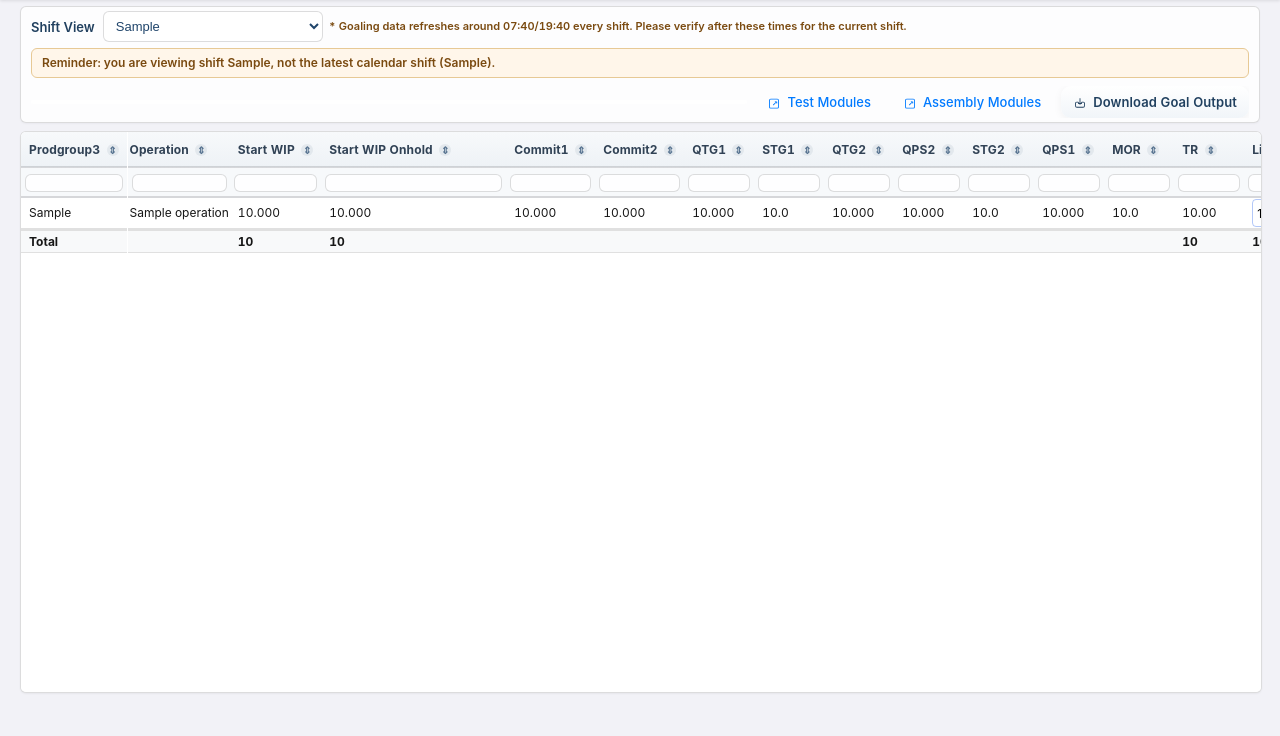
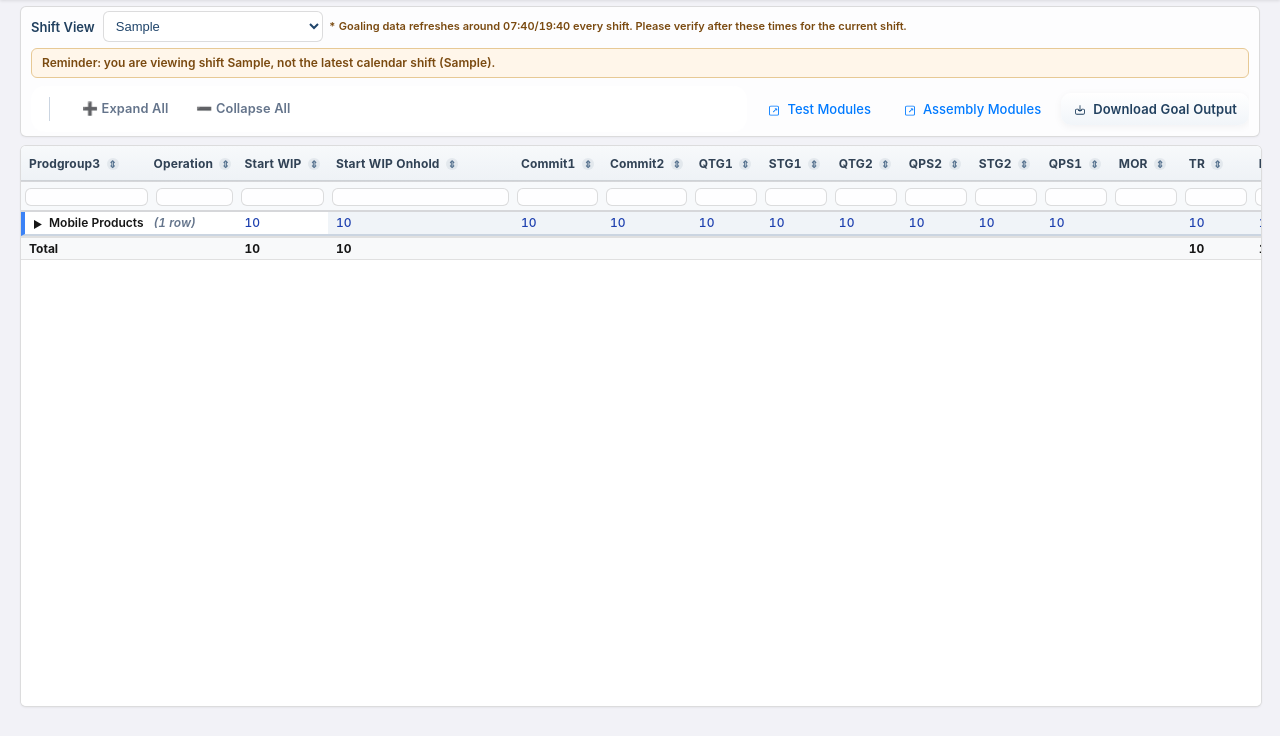
Before and after one commit to wanjichen/CDAT_Goaling, a Flask app: template templates/finish.html in a window 1280 px wide. Shown: the part 64-800 px from the top of the page. Run offline with Flask 3, Linux system fonts and the light colour scheme; the template is opened without the code that fills it: most values are stand-ins (such as "Sample title", 1, 10 or a date in 2020); parts of the project's set-up code (start-up, migrations or seed data) failed here and were passed over; some libraries are stand-ins or nearby versions.

Commit message:
Added Expend/Collapse in finish modules

```diff
--- a/app.py
+++ b/app.py
@@ -1,3 +1,4 @@
+from product_config import DT_PRODUCTS, PCH_PRODUCTS, OLB_GOAL_FACTOR_DT, OLB_GOAL_FACTOR_NON_DT, get_olb_goal_factor
 import urllib.parse
 import csv
 import math
@@ -98,31 +99,8 @@ app.config['SQLALCHEMY_ENGINE_OPTIONS'] = _engine_opts
 db = SQLAlchemy(app)
 
 
-# ---------------------------------------------------------------------------
-# OLB goal-factor configuration
-# ---------------------------------------------------------------------------
-# prodgroup3 values that belong to the DT (Desktop) product family.
-# These use OLB_GOAL_FACTOR_DT (0.8).
-# All other prodgroup3 values use OLB_GOAL_FACTOR_NON_DT (0.8 * 0.8 = 0.64).
-#
-# To add or remove a product, edit DT_PRODUCTS below.
-DT_PRODUCTS: set[str] = {
-    'ADP',
-    'ADPIOT',
-    'MTP',
-    'ARLS816L',
-    'ARLR816L',
-    'ARLS681',
-    'RPLS881',
-    'RPRS881',
-    'RPLS601',
-    'RPRS601',
-}
-
-OLB_GOAL_FACTOR_DT: float = 0.8          # prodgroup3 IN DT_PRODUCTS
-# prodgroup3 NOT IN DT_PRODUCTS (0.64)
-OLB_GOAL_FACTOR_NON_DT: float = 0.8 * 0.8
-# ---------------------------------------------------------------------------
+# Product family configuration (DT vs. Mobile classification) lives in
+# product_config.py so it can be reused outside of this module.
 
 # Register isolated areas (kept separate from production assembly modules).
 register_test_routes(app)
@@ -1344,8 +1322,8 @@ def sync_olb_goal(year: int, shift: str, prodgroup3: str, user: str):
         ).scalar() or 0
 
         # Calculate OLB goal: (V8 + HDMx) * goal_factor + shift_start_wip
-        # Factor depends on whether prodgroup3 belongs to the DT product family.
-        goal_factor = OLB_GOAL_FACTOR_DT if prodgroup3 in DT_PRODUCTS else OLB_GOAL_FACTOR_NON_DT
+        # Factor depends on whether prodgroup3 belongs to the DT or PCH product family.
+        goal_factor = get_olb_goal_factor(prodgroup3)
         shift_start_wip = float(olb_row.shift_start_wip or 0) if olb_row else 0
         olb_goal = round((float(v8_goal) + float(hdmx_goal))
                          * goal_factor + shift_start_wip, 1)
--- /dev/null
+++ b/static/js/finish_expand_collapse.js
@@ -0,0 +1,367 @@
+// Expand/collapse grouping for Finish modules (MARK / DVI).
+//
+// Unlike static/js/test_expand_collapse.js (which groups STHI/HDMx rows by
+// their own prodgroup3), this groups finish rows by PRODUCT FAMILY:
+//   - DT Products   (product_config.DT_PRODUCTS)
+//   - PCH Products  (product_config.PCH_PRODUCTS)
+//   - Mobile Products (everything else)
+//
+// The classification lists are rendered server-side (single source of truth
+// in product_config.py) into window.DT_PRODUCTS / window.PCH_PRODUCTS /
+// window.PRODUCT_FAMILY_ORDER by finish.html. This script only reads them.
+//
+// Call initFinishGrouping() after the page loads.
+
+function getFinishProductFamily(prodgroup3) {
+  const pg3 = (prodgroup3 || '').trim();
+  const dtList = window.DT_PRODUCTS || [];
+  const pchList = window.PCH_PRODUCTS || [];
+  if (dtList.includes(pg3)) return 'DT Products';
+  if (pchList.includes(pg3)) return 'PCH Products';
+  return 'Mobile Products';
+}
+
+function initFinishGrouping() {
+  const tbody = document.querySelector('#testTable tbody');
+  if (!tbody) return;
+
+  const dataRows = Array.from(tbody.querySelectorAll('tr[data-id]'));
+  if (dataRows.length === 0) return;
+
+  // Group rows by product family.
+  const groups = {};
+  dataRows.forEach(row => {
+    const prodgroup3 = row.querySelector('td[data-col="prodgroup3"]')?.textContent.trim();
+    const family = getFinishProductFamily(prodgroup3);
+    if (!groups[family]) groups[family] = [];
+    groups[family].push(row);
+  });
+
+  // Clear tbody
+  tbody.innerHTML = '';
+
+  const order = (window.PRODUCT_FAMILY_ORDER && window.PRODUCT_FAMILY_ORDER.length)
+    ? window.PRODUCT_FAMILY_ORDER
+    : ['DT Products', 'PCH Products', 'Mobile Products'];
+
+  order.forEach(family => {
+    const childRows = groups[family];
+    if (!childRows || childRows.length === 0) return;
+
+    const isExpanded = false; // Start collapsed by default
+
+    const headerRow = createFinishGroupHeaderRow(family, childRows, isExpanded);
+    tbody.appendChild(headerRow);
+
+    childRows.forEach(childRow => {
+      childRow.classList.add('child-row');
+      if (!isExpanded) childRow.classList.add('collapsed');
+      childRow.setAttribute('data-group', family);
+      // Note: prodgroup3 stays visible on child rows (unlike STHI/HDMx),
+      // since a family group contains many distinct prodgroup3 values.
+      tbody.appendChild(childRow);
+    });
+  });
+
+  if (typeof calculateFinishTotals === 'function') {
+    calculateFinishTotals();
+  }
+
+  drawFinishGroupHeaderProgressBars();
+  applyFinishRowStriping();
+}
+
+function createFinishGroupHeaderRow(family, childRows, isExpanded) {
+  const headerRow = document.createElement('tr');
+  headerRow.classList.add('group-header-row');
+  headerRow.setAttribute('data-group', family);
+  headerRow.setAttribute('data-expanded', isExpanded ? 'true' : 'false');
+
+  const firstChild = childRows[0];
+  const cells = firstChild.querySelectorAll('td');
+  const aggregatedData = calculateFinishAggregatedData(childRows);
+
+  cells.forEach((cell, index) => {
+    const dataCol = cell.getAttribute('data-col');
+    const headerCell = document.createElement('td');
+    headerCell.className = cell.className;
+    headerCell.setAttribute('data-col', dataCol);
+
+    if (index === 0) {
+      // First cell: family name with expand/collapse icon
+      const icon = document.createElement('span');
+      icon.className = 'expand-collapse-icon' + (isExpanded ? ' expanded' : '');
+      icon.innerHTML = '▶';
+      icon.setAttribute('aria-label', isExpanded ? 'Collapse' : 'Expand');
+
+      headerCell.appendChild(icon);
+      headerCell.appendChild(document.createTextNode(family));
+    } else if (index === 1) {
+      // Second cell (operation): show row count instead
+      headerCell.textContent = `(${childRows.length} ${childRows.length === 1 ? 'row' : 'rows'})`;
+    } else if (dataCol === 'progress') {
+      const goal = aggregatedData.goal || 0;
+      const output = aggregatedData.output || 0;
+      const progressPercent = goal > 0 ? Math.round((output / goal) * 100) : 0;
+      headerCell.setAttribute('data-progress', progressPercent);
+      headerCell.setAttribute('data-output', output);
+      headerCell.setAttribute('data-goal', goal);
+      headerCell.textContent = progressPercent + '%';
+    } else if (aggregatedData[dataCol] !== undefined) {
+      const span = document.createElement('span');
+      span.className = 'summary-value';
+      span.textContent = formatFinishGroupNumber(aggregatedData[dataCol]);
+      headerCell.appendChild(span);
+    } else {
+      headerCell.textContent = '';
+    }
+
+    headerRow.appendChild(headerCell);
+  });
+
+  headerRow.addEventListener('click', (e) => {
+    if (e.target.tagName === 'INPUT' || e.target.tagName === 'BUTTON' || e.target.tagName === 'TEXTAREA') {
+      return;
+    }
+    toggleFinishGroup(family);
+  });
+
+  return headerRow;
+}
+
+function calculateFinishAggregatedData(childRows) {
+  const aggregated = {
+    shift_start_wip: 0,
+    start_wip_onhold: 0,
+    commit1: 0,
+    commit2: 0,
+    qtg1: 0,
+    qtg2: 0,
+    qps1: 0,
+    qps2: 0,
+    tr: 0,
+    link_cell_qty: 0,
+    capacity: 0,
+    goal: 0,
+    output: 0,
+    stg1: null,
+    stg2: null
+  };
+
+  const firstRow = childRows[0];
+  const stg1Cell = firstRow.querySelector('td[data-col="stg1"]');
+  const stg2Cell = firstRow.querySelector('td[data-col="stg2"]');
+  if (stg1Cell) aggregated.stg1 = parseFloat(stg1Cell.textContent) || 0;
+  if (stg2Cell) aggregated.stg2 = parseFloat(stg2Cell.textContent) || 0;
+
+  childRows.forEach(row => {
+    Object.keys(aggregated).forEach(col => {
+      if (col === 'stg1' || col === 'stg2') return;
+
+      const cell = row.querySelector(`td[data-col="${col}"]`);
+      if (!cell) return;
+
+      const input = cell.querySelector('input, textarea');
+      let value = 0;
+      if (input) {
+        value = parseFloat(input.value) || 0;
+      } else {
+        value = parseFloat(cell.textContent) || 0;
+      }
+
+      if (col === 'commit1' || col === 'commit2') {
+        aggregated[col] = Math.max(aggregated[col], value);
+      } else {
+        aggregated[col] += value;
+      }
+    });
+  });
+
+  return aggregated;
+}
+
+function toggleFinishGroup(family) {
+  const headerRow = document.querySelector(`tr.group-header-row[data-group="${family}"]`);
+  if (!headerRow) return;
+
+  const isExpanded = headerRow.getAttribute('data-expanded') === 'true';
+  const newState = !isExpanded;
+  headerRow.setAttribute('data-expanded', newState ? 'true' : 'false');
+
+  const icon = headerRow.querySelector('.expand-collapse-icon');
+  if (icon) {
+    if (newState) icon.classList.add('expanded');
+    else icon.classList.remove('expanded');
+  }
+
+  const childRows = document.querySelectorAll(`tr.child-row[data-group="${family}"]`);
+  childRows.forEach(row => {
+    if (newState) row.classList.remove('collapsed');
+    else row.classList.add('collapsed');
+  });
+
+  if (typeof calculateFinishTotals === 'function') {
+    calculateFinishTotals();
+  }
+
+  applyFinishRowStriping();
+}
+
+function formatFinishGroupNumber(num) {
+  if (num === 0) return '0';
+  if (num === Math.floor(num)) return num.toString();
+  return num.toFixed(1);
+}
+
+function expandAllFinishGroups() {
+  document.querySelectorAll('tr.group-header-row').forEach(headerRow => {
+    const family = headerRow.getAttribute('data-group');
+    if (headerRow.getAttribute('data-expanded') === 'false') {
+      toggleFinishGroup(family);
+    }
+  });
+}
+
+function collapseAllFinishGroups() {
+  document.querySelectorAll('tr.group-header-row').forEach(headerRow => {
+    const family = headerRow.getAttribute('data-group');
+    if (headerRow.getAttribute('data-expanded') === 'true') {
+      toggleFinishGroup(family);
+    }
+  });
+}
+
+function drawFinishGroupHeaderProgressBars() {
+  document.querySelectorAll('tr.group-header-row').forEach(headerRow => {
+    const progressCell = headerRow.querySelector('td[data-col="progress"]');
+    if (!progressCell) return;
+
+    const goal = parseFloat(progressCell.getAttribute('data-goal')) || 0;
+    const output = parseFloat(progressCell.getAttribute('data-output')) || 0;
+    const progressPercent = parseFloat(progressCell.getAttribute('data-progress')) || 0;
+
+    if (!progressCell.querySelector('.progress-wrap')) {
+      const wrap = document.createElement('div');
+      wrap.className = 'progress-wrap';
+
+      const track = document.createElement('div');
+      track.className = 'progress-track';
+
+      const fill = document.createElement('div');
+      fill.className = 'progress-fill';
+
+      track.appendChild(fill);
+      wrap.appendChild(track);
+
+      const label = document.createElement('div');
+      label.className = 'progress-label';
+
+      progressCell.innerHTML = '';
+      progressCell.appendChild(wrap);
+      progressCell.appendChild(label);
+    }
+
+    const fill = progressCell.querySelector('.progress-fill');
+    const label = progressCell.querySelector('.progress-label');
+
+    if (fill && label) {
+      const pctClamped = Math.min(100, Math.max(0, progressPercent));
+      fill.style.width = pctClamped + '%';
+
+      if (window.ProgressScale && window.ProgressScale.fillGradientCss) {
+        fill.style.background = window.ProgressScale.fillGradientCss(progressPercent);
+      }
+
+      fill.classList.remove('is-ok', 'is-warn', 'is-bad');
+      if (goal > 0) {
+        if (progressPercent >= 100) fill.classList.add('is-ok');
+        else if (progressPercent >= 50) fill.classList.add('is-warn');
+        else fill.classList.add('is-bad');
+      }
+
+      label.textContent = goal > 0 ? Math.round(progressPercent) + '%' : '';
+      progressCell.title = goal > 0 ? `${output} / ${goal} (${progressPercent.toFixed(1)}%)` : `${output} / ${goal}`;
+    }
+  });
+}
+
+// Refresh a single group header's aggregates after an inline edit
+// (goal / link qty) inside one of its child rows.
+function refreshFinishGroupAggregatesForRow(row) {
+  if (!row) return;
+  const family = row.getAttribute('data-group');
+  if (!family) return;
+
+  const headerRow = document.querySelector(`tr.group-header-row[data-group="${family}"]`);
+  if (!headerRow) return;
+
+  const childRows = Array.from(document.querySelectorAll(`tr.child-row[data-group="${family}"]`));
+  if (childRows.length === 0) {
+    // No rows left in this family (e.g. the last row was deleted) - remove
+    // the now-empty group header entirely.
+    headerRow.remove();
+    return;
+  }
+
+  const aggregatedData = calculateFinishAggregatedData(childRows);
+
+  headerRow.querySelectorAll('td[data-col]').forEach(headerCell => {
+    const dataCol = headerCell.getAttribute('data-col');
+    if (dataCol === 'prodgroup3' || dataCol === 'operation') return;
+
+    if (dataCol === 'progress') {
+      const goal = aggregatedData.goal || 0;
+      const output = aggregatedData.output || 0;
+      const progressPercent = goal > 0 ? Math.round((output / goal) * 100) : 0;
+      headerCell.setAttribute('data-progress', progressPercent);
+      headerCell.setAttribute('data-output', output);
+      headerCell.setAttribute('data-goal', goal);
+      return;
+    }
+
+    if (aggregatedData[dataCol] !== undefined) {
+      let span = headerCell.querySelector('.summary-value');
+      if (!span) {
+        span = document.createElement('span');
+        span.className = 'summary-value';
+        headerCell.innerHTML = '';
+        headerCell.appendChild(span);
+      }
+      span.textContent = formatFinishGroupNumber(aggregatedData[dataCol]);
+    }
+  });
+
+  drawFinishGroupHeaderProgressBars();
+}
+
+// Zebra striping for visible child rows only, per group.
+function applyFinishRowStriping() {
+  const tbody = document.querySelector('#testTable tbody');
+  if (!tbody) return;
+
+  const visibleChildRows = Array.from(tbody.querySelectorAll('tr.child-row:not(.collapsed)'));
+
+  tbody.querySelectorAll('tr.child-row').forEach(row => {
+    row.classList.remove('stripe-even', 'stripe-odd');
+  });
+
+  const groupedRows = {};
+  visibleChildRows.forEach(row => {
+    const group = row.getAttribute('data-group');
+    if (!groupedRows[group]) groupedRows[group] = [];
+    groupedRows[group].push(row);
+  });
+
+  Object.keys(groupedRows).forEach(group => {
+    groupedRows[group].forEach((row, index) => {
+      if (index % 2 === 0) row.classList.add('stripe-odd');
+      else row.classList.add('stripe-even');
+    });
+  });
+}
+
+window.initFinishGrouping = initFinishGrouping;
+window.expandAllFinishGroups = expandAllFinishGroups;
+window.collapseAllFinishGroups = collapseAllFinishGroups;
+window.refreshFinishGroupAggregatesForRow = refreshFinishGroupAggregatesForRow;
+window.applyFinishRowStriping = applyFinishRowStriping;
--- a/templates/finish.html
+++ b/templates/finish.html
@@ -9,6 +9,7 @@
     <link rel="stylesheet" href="{{ url_for('static', filename='css/app.css') }}">
     <link rel="stylesheet" href="{{ url_for('static', filename='css/index.css') }}">
     <link rel="stylesheet" href="{{ url_for('static', filename='css/test.css') }}?v=20260708b">
+    <link rel="stylesheet" href="{{ url_for('static', filename='css/test_expand_collapse.css') }}?v=20260825a">
 </head>
 
 <body>
@@ -132,6 +133,12 @@
                     class="tab-link{% if tab == current_page %} active{% endif %}">{{
                     tab }}</a>
                 {% endfor %}
+                <span class="expand-collapse-separator"></span>
+                <a href="javascript:void(0)" onclick="expandAllFinishGroups()" class="tab-link expand-collapse-tab-btn"
+                    title="Expand all product family groups">➕ Expand All</a>
+                <a href="javascript:void(0)" onclick="collapseAllFinishGroups()"
+                    class="tab-link expand-collapse-tab-btn" title="Collapse all product family groups">➖ Collapse
+                    All</a>
             </div>
             <a class="tab-link copy-tab-btn quick-link-btn" href="{{ url_for('test_home') }}" title="Go to Test Modules"
                 aria-label="Go to Test Modules" target="_blank" rel="noopener noreferrer">
@@ -425,9 +432,15 @@
     </div>
 
     <script src="{{ url_for('static', filename='js/progress_scale.js') }}?v=20260520"></script>
+    <script src="{{ url_for('static', filename='js/finish_expand_collapse.js') }}?v=20260825a"></script>
     <script>
         const FINISH_PAGE = '{{ current_page }}';
         const SELECTED_SHIFT = '{{ selected_shift }}';
+
+        // Product family classification (single source of truth: product_config.py)
+        window.DT_PRODUCTS = {{ (dt_products or[]) | tojson }};
+        window.PCH_PRODUCTS = {{ (pch_products or[]) | tojson }};
+        window.PRODUCT_FAMILY_ORDER = {{ (product_family_order or[]) | tojson }};
 
         // === URL helpers (handles IIS sub-application prefix e.g. /CDAT_Goaling) ===
         // Base path is injected server-side by Flask so it's always correct.
@@ -652,6 +665,16 @@
 
             if (current === original) return;
 
+            // Keep totals and group aggregates live as the user types,
+            // the same way STHI/HDMx (test.js) does - don't wait for the
+            // server round-trip before reflecting the change on screen.
+            if (type === 'goal' || type === 'cellqty') {
+                calculateFinishTotals();
+                if (typeof refreshFinishGroupAggregatesForRow === 'function') {
+                    refreshFinishGroupAggregatesForRow(row);
+                }
+            }
+
             let payload = { id: parseInt(id, 10) };
             if (type === 'goal') {
                 payload.goal = current === '' ? null : parseFloat(current);
@@ -682,6 +705,9 @@
                             }
 
                             calculateFinishTotals();
+                            if (typeof refreshFinishGroupAggregatesForRow === 'function') {
+                                refreshFinishGroupAggregatesForRow(row);
+                            }
                         } else {
                             showToast(data.message || 'Update failed.', 'error');
                         }
@@ -716,6 +742,9 @@
                             }
 
                             calculateFinishTotals();
+                            if (typeof refreshFinishGroupAggregatesForRow === 'function') {
+                                refreshFinishGroupAggregatesForRow(row);
+                            }
                         } else {
                             showToast(data.message || 'Update failed.', 'error');
                         }
@@ -770,9 +799,17 @@
                     throw new Error(errMsg);
                 }
 
+                const family = row.getAttribute('data-group');
                 row.remove();
                 showToast('Row deleted.', 'success');
                 calculateFinishTotals();
+                if (family && typeof refreshFinishGroupAggregatesForRow === 'function') {
+                    // Row is already removed from the DOM; pass a stand-in with the
+                    // same data-group so the helper can locate the remaining child rows.
+                    const stub = document.createElement('tr');
+                    stub.setAttribute('data-group', family);
+                    refreshFinishGroupAggregatesForRow(stub);
+                }
             } catch (e) {
                 showToast(String(e.message || e), 'error');
             } finally {
@@ -896,6 +933,12 @@
         // Initialize totals on page load
         calculateFinishTotals();
 
+        // Group rows into DT / PCH / Mobile product family sections
+        // (see static/js/finish_expand_collapse.js).
+        if (typeof initFinishGrouping === 'function') {
+            initFinishGrouping();
+        }
+
         // Keep sticky pinned offsets correct.
         // - Run once immediately
         // - Run again after the browser has laid out fonts/styles
@@ -905,6 +948,7 @@
         setTimeout(() => updateFinishPinnedOffsets(), 250);
         window.addEventListener('resize', () => updateFinishPinnedOffsets());
     </script>
+    <script src="{{ url_for('static', filename='js/finish_expand_collapse.js') }}?v=20260825a"></script>
 </body>
 
 </html>
```
Also changed, not shown: product_config.py (added, +84 -0 lines), test_modules/routes.py (+8 -0 lines).
